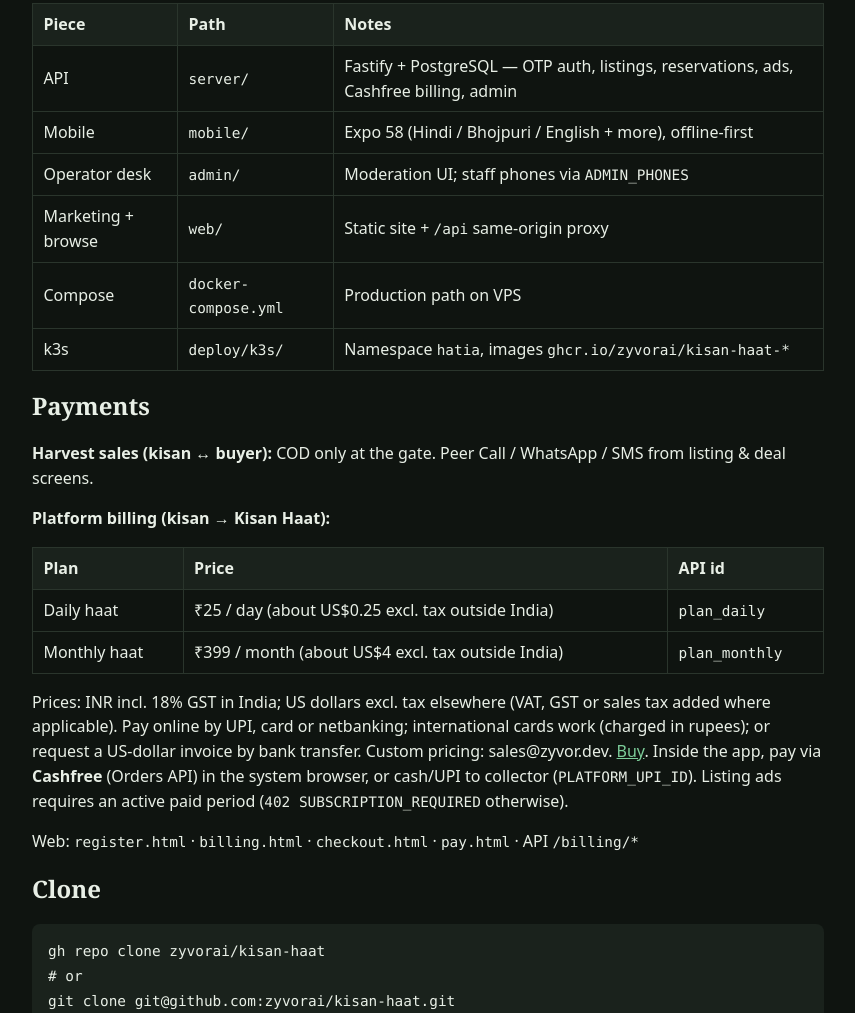
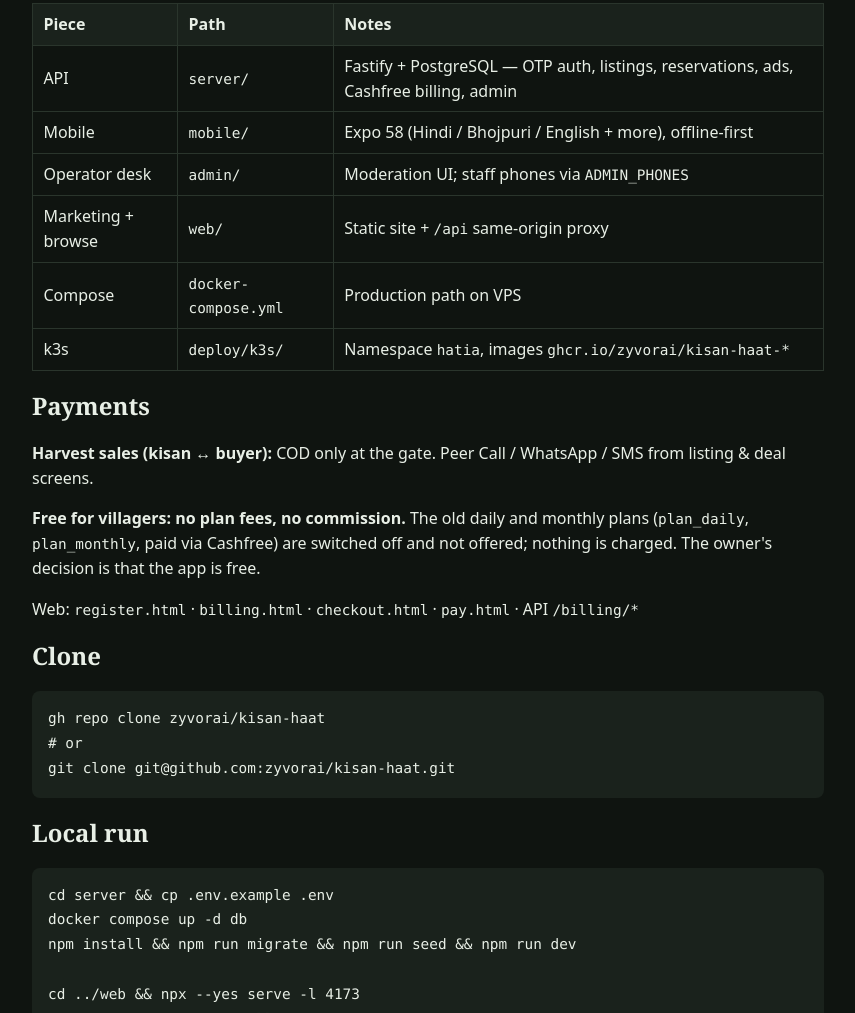
Before and after one commit to zyvorai/kisan-haat-docs, a plain HTML site: page README.html in a window 1280 px wide. Shown: the part 390-1403 px from the top of the page, without its empty margins (212-1067 px from the left). Drawn offline with Linux system fonts and the light colour scheme.

Commit message:
Docs: village apps are free for villagers; remove plan prices
Co-Authored-By: Claude Sonnet 5.5 <noreply@anthropic.com>

```diff
--- a/README.html
+++ b/README.html
@@ -74,29 +74,7 @@ blockquote{border-left:3px solid var(--accent);margin:1rem 0;padding:.25rem 0 .2
 </table>
 <h2 id="payments">Payments</h2>
 <p><strong>Harvest sales (kisan ↔ buyer):</strong> COD only at the gate. Peer Call / WhatsApp / SMS from listing &amp; deal screens.</p>
-<p><strong>Platform billing (kisan → Kisan Haat):</strong></p>
-<table>
-<thead>
-<tr>
-<th>Plan</th>
-<th>Price</th>
-<th>API id</th>
-</tr>
-</thead>
-<tbody>
-<tr>
-<td>Daily haat</td>
-<td>₹25 / day (about US$0.25 excl. tax outside India)</td>
-<td><code>plan_daily</code></td>
-</tr>
-<tr>
-<td>Monthly haat</td>
-<td>₹399 / month (about US$4 excl. tax outside India)</td>
-<td><code>plan_monthly</code></td>
-</tr>
-</tbody>
-</table>
-<p>Prices: INR incl. 18% GST in India; US dollars excl. tax elsewhere (VAT, GST or sales tax added where applicable). Pay online by UPI, card or netbanking; international cards work (charged in rupees); or request a US-dollar invoice by bank transfer. Custom pricing: sales@zyvor.dev. <a href="https://zyvor.dev/buy">Buy</a>. Inside the app, pay via <strong>Cashfree</strong> (Orders API) in the system browser, or cash/UPI to collector (<code>PLATFORM_UPI_ID</code>). Listing ads requires an active paid period (<code>402 SUBSCRIPTION_REQUIRED</code> otherwise).</p>
+<p><strong>Free for villagers: no plan fees, no commission.</strong> The old daily and monthly plans (<code>plan_daily</code>, <code>plan_monthly</code>, paid via Cashfree) are switched off and not offered; nothing is charged. The owner's decision is that the app is free.</p>
 <p>Web: <code>register.html</code> · <code>billing.html</code> · <code>checkout.html</code> · <code>pay.html</code> · API <code>/billing/*</code></p>
 <h2 id="clone">Clone</h2>
 <pre><code class="language-bash">gh repo clone zyvorai/kisan-haat
```
Also changed, not shown: STORE_CHECKLIST.html (+2 -2 lines), index.html (+1 -1 lines), 3 other files.
